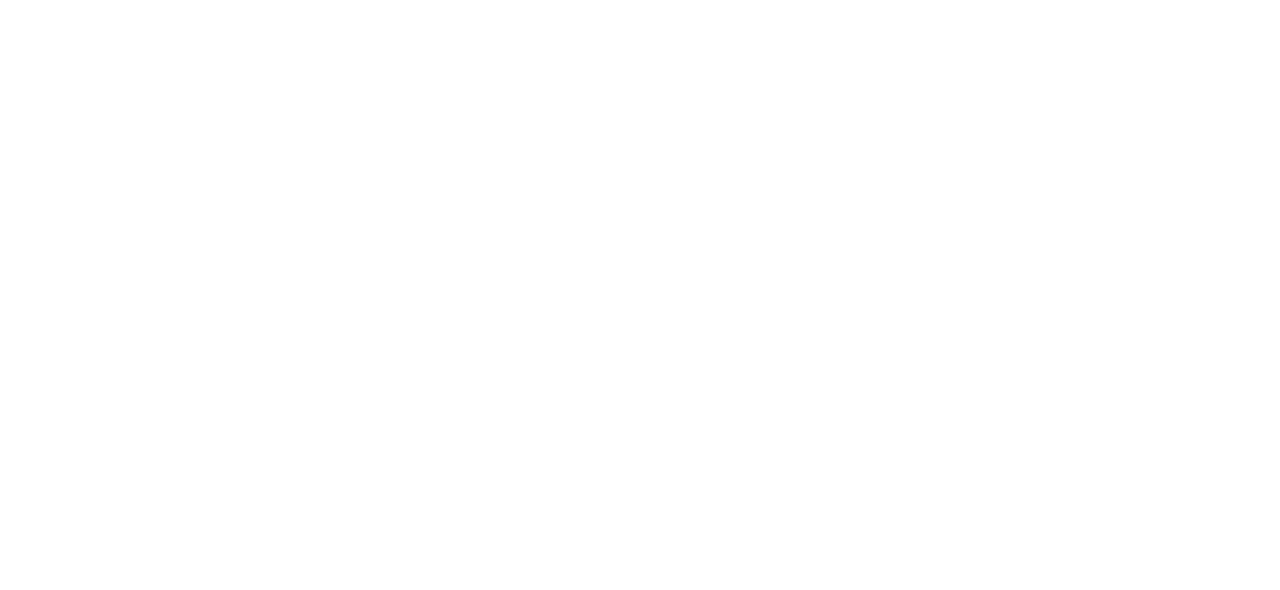
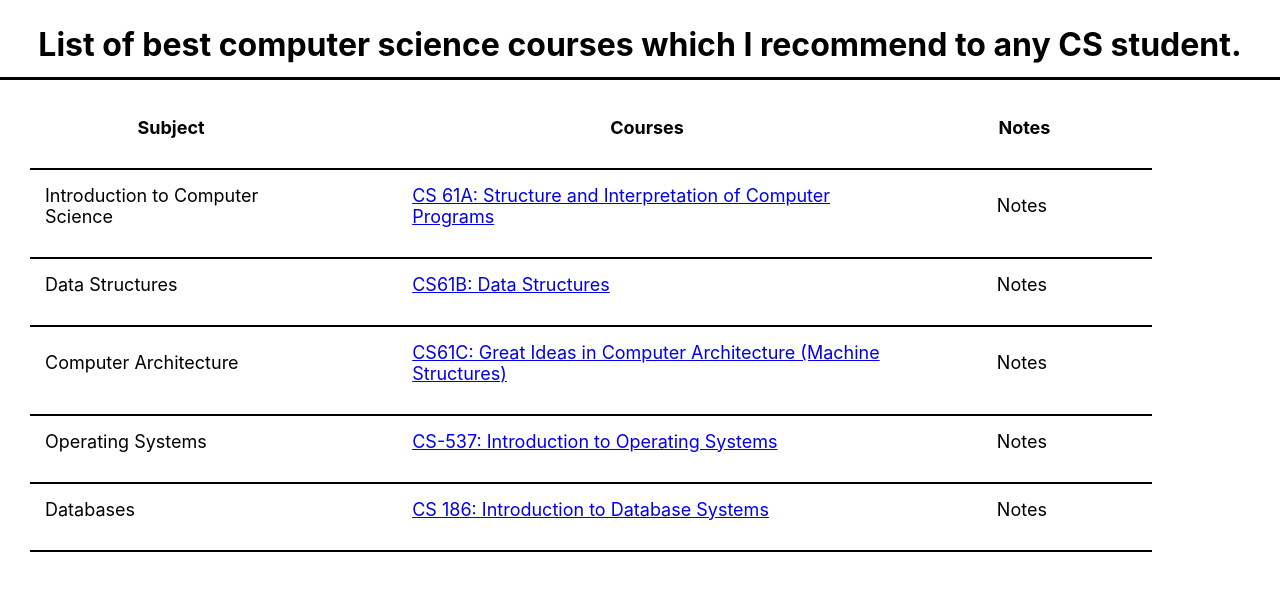
Before and after one commit to dev-mahmoudhamed/dev-mahmoudhamed.github.io, a plain HTML site: page courses.html in a window 1280 px wide. Drawn offline with Linux system fonts and the light colour scheme.

Commit message:
add external css file for courses page

```diff
--- /dev/null
+++ b/Files/courses.css
@@ -0,0 +1,64 @@
+.pb1 {
+    padding-bottom: 0.5rem;
+}
+
+.h1 {
+    font-size: 2rem;
+}
+
+.bb {
+    border-bottom: 3px solid;
+}
+
+h1 {
+    text-align: center;
+    display: block;
+    font-size: 2em;
+    margin-block-start: 0.67em;
+    margin-block-end: 0.67em;
+    margin-inline-start: 0px;
+    margin-inline-end: 0px;
+    font-weight: bold;
+}
+
+body {
+    font-family: -apple-system, BlinkMacSystemFont, 'Helvetica Neue', Helvetica, sans-serif;
+    line-height: 1.5;
+    margin: 0;
+    background-color: #fff;
+}
+
+table.table-light {
+    margin-left: 30px;
+    margin-right: 10%;
+}
+
+table {
+    border-collapse: separate;
+    border-spacing: 0;
+}
+
+table {
+    display: table;
+    border-collapse: separate;
+    box-sizing: border-box;
+    text-indent: initial;
+    border-spacing: 20px;
+    border-color: grey;
+    font-size: large;
+    border-bottom: 1px solid black;
+    border-collapse: collapse;
+}
+
+th,
+td {
+    padding: 15px;
+    padding-bottom: 30px;
+    padding-right: 100px;
+    border-bottom: 2px solid black;
+}
+
+div {
+    display: flex;
+    justify-content: center;
+}
--- a/Files/style.css
+++ b/Files/index.css
@@ -54,7 +54,11 @@ a:active {
 
 body {
     margin: 0;
-    font-family: Arial, Helvetica, sans-serif;
+    font-family: -apple-system, BlinkMacSystemFont, 'Helvetica Neue', Helvetica, sans-serif;
+    line-height: 1.5;
+    margin: 0;
+    background-color: #fff;
+
 }
 
 .topnav {
@@ -64,7 +68,7 @@ body {
     border-radius: 8px;
     margin: auto;
     position: relative;
-    display:block;
+    display: block;
     padding-left: 20%;
 
 }
--- a/courses.html
+++ b/courses.html
@@ -0,0 +1,61 @@
+<html lang="en">
+
+<head>
+    <meta charset="UTF-8">
+    <meta http-equiv="X-UA-Compatible" content="IE=edge">
+    <meta name="viewport" content="width=device-width, initial-scale=1.0">
+    <title>Courses</title>
+    <link rel="stylesheet" href="Files/courses.css">
+
+</head>
+
+<body>
+    <h1 class="h1 pb1 bb">List of best computer science courses which I recommend to any CS student.</h1>
+
+    <div class="class=" px2 py3">
+        <table id="tldr-table" class="table-light">
+            <thead>
+                <tr>
+                    <th>Subject</th>
+                    <th>Courses</th>
+                    <th>Notes</th>
+                </tr>
+            </thead>
+            <tbody class="h5">
+                <tr>
+                    <td>Introduction to Computer Science&nbsp;</td>
+                    <td><a href="https://cs61a.org/">CS 61A: Structure and Interpretation of Computer Programs</a></td>
+                    <td>Notes&nbsp;</td>
+                </tr>
+                <tr>
+                    <td>Data Structures&nbsp;</td>
+                    <td><a href="https://sp21.datastructur.es/">CS61B: Data Structures</a>
+                    </td>
+                    <td>Notes&nbsp;</td>
+                </tr>
+                <tr>
+                    <td>Computer Architecture&nbsp;</td>
+                    <td><a href="https://inst.eecs.berkeley.edu/~cs61c/su20/">CS61C: Great Ideas in Computer
+                            Architecture
+                            (Machine Structures)</a></td>
+                    <td>Notes&nbsp;</td>
+                </tr>
+                <tr>
+                    <td>Operating Systems&nbsp;</td>
+                    <td><a href="https://pages.cs.wisc.edu/~remzi/Classes/537/Spring2018/">CS-537: Introduction to
+                            Operating Systems</a>
+                    </td>
+                    <td>Notes&nbsp;</td>
+                </tr>
+                <tr>
+                    <td>Databases&nbsp;</td>
+                    <td><a href="https://www.youtube.com/user/CS186Berkeley/videos">CS 186: Introduction to Database Systems</a>
+                    </td>
+                    <td>Notes&nbsp;</td>
+                </tr>
+            </tbody>
+        </table>
+    </div>
+</body>
+
+</html>
```
Also changed, not shown: Index.html (+2 -2 lines).
